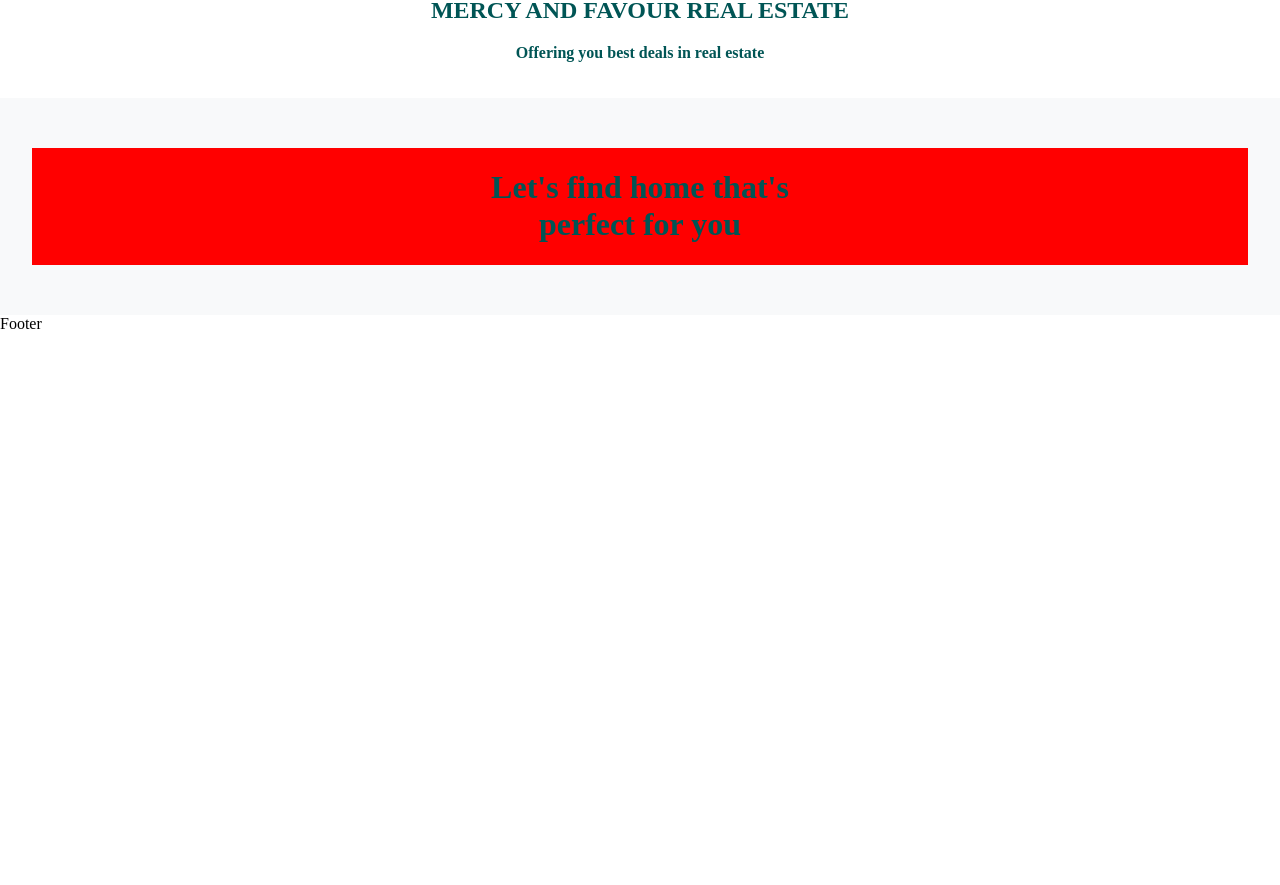
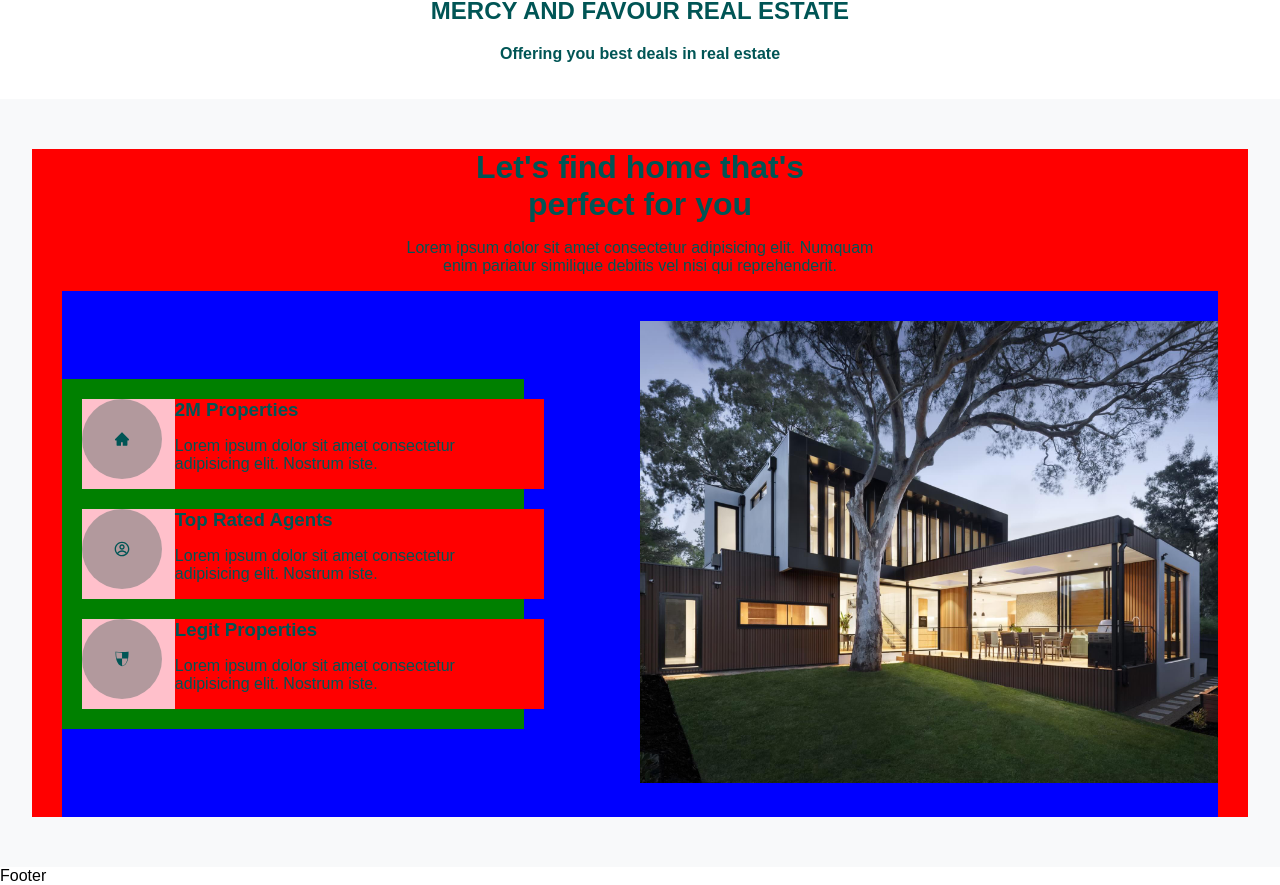
Before and after one commit to dev-sylv/Clientside-RealEstate, a React (Create React App) app: page / in a window 1280 px wide. Shown: the part 1950-2835 px from the top of the page. Before the commit the page ends 2283 px from the top, so only its background shows below. Built offline with nearby package versions, Linux system fonts and the light colour scheme.

Commit message:
saved perfect home

```diff
--- a/src/Components/HomeScreen/PerfectHome.tsx
+++ b/src/Components/HomeScreen/PerfectHome.tsx
@@ -1,5 +1,9 @@
 import React from 'react'
 import styled from 'styled-components';
+import hero from "../Assets/hero_bg_3.jpg";
+import { AiFillHome } from "react-icons/ai";
+import { CgProfile } from "react-icons/cg";
+import { GiCheckedShield } from "react-icons/gi";
 
 const PerfectHome = () => {
   return (
@@ -7,6 +11,43 @@ const PerfectHome = () => {
         <Container>
             <Wrapper>
                 <h1>Let's find home that's <br /> perfect for you</h1>
+                <p>
+                    Lorem ipsum dolor sit amet consectetur adipisicing elit. Numquam enim pariatur similique debitis vel nisi qui reprehenderit.
+                </p>
+                <Property>
+                    <First>
+                        <Div>
+                            <Circle>
+                                <AiFillHome />
+                            </Circle>
+                            <Text>
+                                <h3>2M Properties</h3>
+                                <p>Lorem ipsum dolor sit amet consectetur <br /> adipisicing elit. Nostrum iste.</p>
+                            </Text>
+                        </Div>
+                        <Div>
+                            <Circle>
+                                <CgProfile />
+                            </Circle>
+                            <Text>
+                                <h3>Top Rated Agents</h3>
+                                <p>Lorem ipsum dolor sit amet consectetur <br /> adipisicing elit. Nostrum iste.</p>
+                            </Text>
+                        </Div>
+                        <Div>
+                            <Circle>
+                                <GiCheckedShield />
+                            </Circle>
+                            <Text>
+                                <h3>Legit Properties</h3>
+                                <p>Lorem ipsum dolor sit amet consectetur <br /> adipisicing elit. Nostrum iste.</p>
+                            </Text>
+                        </Div>
+                    </First>
+                    <Second>
+                        <img src={hero} alt="" />
+                    </Second>
+                </Property>
             </Wrapper>
         </Container>
     </div>
@@ -33,5 +74,64 @@ const Wrapper = styled.div`
     color: #005555;
     h1{
         text-align: center;
+        margin: 0;
+    }
+    p{
+        width: 500px;
+        text-align: center;
     }
 `;
+const Property = styled.div`
+    width: 95%;
+    background-color: blue;
+    padding: 30px 0px 30px 0px;
+    display: flex;
+    justify-content: space-between;
+    align-items: center;
+`;
+const First = styled.div`
+    width: 40%;
+    background-color: green;
+`;
+const Div = styled.div`
+    background-color: pink;
+    display: flex;
+    justify-content: space-between;
+    width: 100%;
+    margin: 20px;
+`;
+const Circle = styled.div`
+    width: 80px;
+    height: 80px;
+    border-radius: 50%;
+    background-color: #8080809b;
+    display: flex;
+    align-items: center;
+    justify-content: center;
+    :hover{
+        border: 1px solid #005555;
+        border-color: #005555;
+    }
+`;
+const Text = styled.div`
+    width: 80%;
+    background-color: red;
+    margin-left: 10px;
+    h3{
+        margin: 0;
+    }
+    p{
+        text-align: left;
+    }
+`;
+
+
+
+const Second = styled.div`
+    width: 50%;
+    img{
+        width: 100%;
+        height: 100%;
+        object-fit: cover;
+    }
+`;
--- a/src/GlobalFonts/GlobalFonts.tsx
+++ b/src/GlobalFonts/GlobalFonts.tsx
@@ -1,15 +1,15 @@
 import { createGlobalStyle } from "styled-components";
 
 export const GlobalStyle = createGlobalStyle`
-    @import url('https://fonts.googleapis.com/css2?family=Noto+Serif:ital,wght@0,400;0,700;1,700&family=Poppins:ital,wght@0,100;0,200;0,300;0,400;0,500;0,600;0,700;0,800;0,900;1,100;1,200;1,300;1,400;1,500;1,600;1,700;1,800;1,900&display=swap');
+    /* @import url('https://fonts.googleapis.com/css2?family=Noto+Serif:ital,wght@0,400;0,700;1,700&family=Poppins:ital,wght@0,100;0,200;0,300;0,400;0,500;0,600;0,700;0,800;0,900;1,100;1,200;1,300;1,400;1,500;1,600;1,700;1,800;1,900&display=swap');
 
     body{
         font-family: 'Italiana', serif;
-    }
+    } */
 
-    /* @import url('https://fonts.googleapis.com/css2?family=Italiana&family=Noto+Serif:ital,wght@0,400;0,700;1,700&family=Poppins:ital,wght@0,100;0,200;0,300;0,400;0,500;0,600;0,700;0,800;0,900;1,100;1,200;1,300;1,400;1,500;1,600;1,700;1,800;1,900&display=swap');
+    @import url('https://fonts.googleapis.com/css2?family=Italiana&family=Noto+Serif:ital,wght@0,400;0,700;1,700&family=Poppins:ital,wght@0,100;0,200;0,300;0,400;0,500;0,600;0,700;0,800;0,900;1,100;1,200;1,300;1,400;1,500;1,600;1,700;1,800;1,900&family=Work+Sans:ital,wght@0,100;0,200;0,400;0,500;0,600;0,700;0,800;0,900;1,100;1,500;1,600;1,700;1,800;1,900&display=swap');
 
     body{
-        font-family: 'Poppins', sans-serif;
-    } */
+        font-family: 'Work Sans', sans-serif;
+    }
 `;
```
Also changed, not shown: src/Components/Assets/dots.png (added), src/Components/Assets/hero_bg_3.jpg (added).
